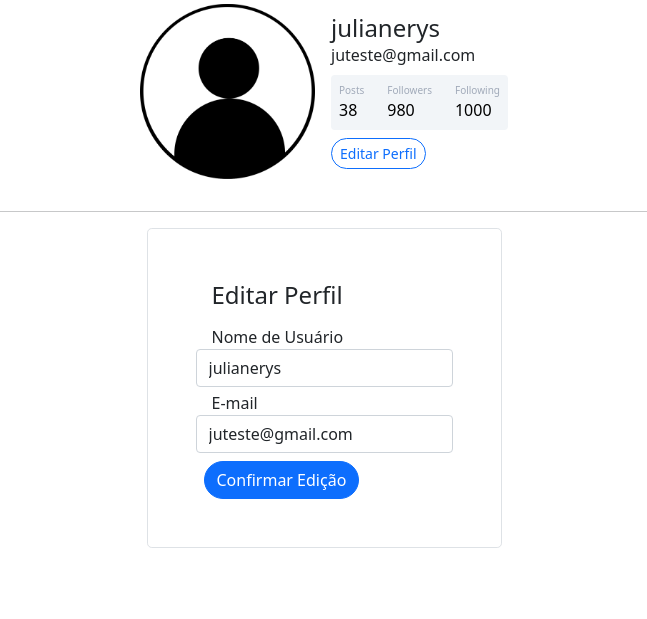
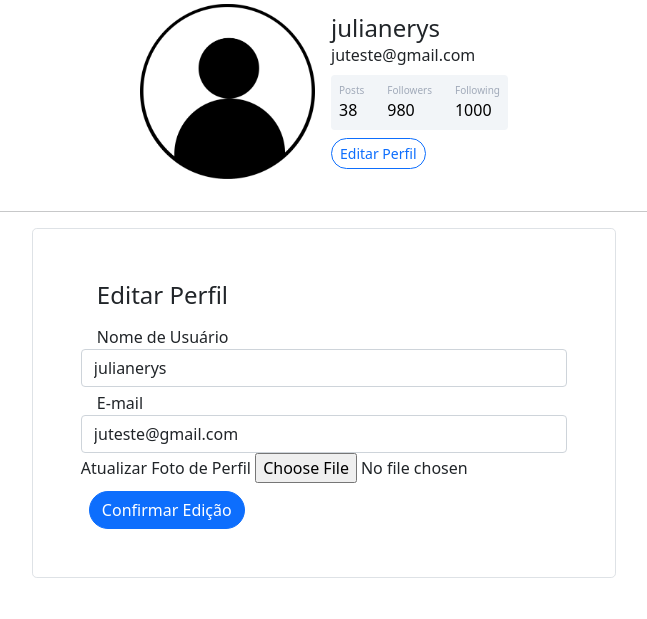
Before and after one commit to jul1anaportela/DevSpace, a Flask app: page /perfil/editar in a window 1280 px wide. Shown: the part 181-800 px from the top of the page, without its empty margins (316-963 px from the left). Run offline with Flask 3, Linux system fonts and the light colour scheme; a user stored in the database is signed in; some libraries are stand-ins or nearby versions.

Commit message:
:sparkles: campo atualizar foto adicionado :sparkles:

```diff
--- a/comuna/forms.py
+++ b/comuna/forms.py
@@ -1,4 +1,5 @@
 from flask_wtf import FlaskForm
+from flask_wtf.file import FileField, FileAllowed
 from wtforms import StringField, PasswordField, SubmitField, BooleanField
 from wtforms.validators import DataRequired, Length, Email, EqualTo, ValidationError
 from comuna.models import Usuario
@@ -28,6 +29,7 @@ class FormLogin(FlaskForm):
 class FormEditarPerfil(FlaskForm):
     username = StringField('Nome de Usuário', validators=[DataRequired()])
     email = StringField('E-mail', validators=[DataRequired(), Email()])
+    foto_perfil = FileField('Atualizar Foto de Perfil', validators=[FileAllowed(['jpg', 'png'])])
     botao_submit_editarperfil = SubmitField('Confirmar Edição')
 
     def validate_email(self, email):
--- a/comuna/templates/editarperfil.html
+++ b/comuna/templates/editarperfil.html
@@ -5,10 +5,11 @@
     <hr>
     <div class="row">
         <div class="col d-flex justify-content-center">
-            <form method=POST action="" class="border p-5 rounded-3">
+            <form method=POST action="" class="border p-5 rounded-3" enctype="multipart/form-data">
                 {{form_editarperfil.csrf_token}}
                 <legend class="ms-3">Editar Perfil</legend>
                 <fieldset>
+
                     <div class="form-group mt-1"> <!--username-->
                         {{form_editarperfil.username.label (class="form-control-label ms-3")}}
 
@@ -39,7 +40,15 @@
                             {{form_editarperfil.email (class="form-control")}}
                         {%endif%}
                     </div>
-
+                    <div class="form-goup">
+                        {{form_editarperfil.foto_perfil.label}}
+                        {{form_editarperfil.foto_perfil(class="form-control-file")}}
+                        {% if form_editarperfil.foto_perfil.errors %}
+                            {% for erro in form_editarperfil.foto_perfil.errors %}
+                               <span class="text-danger">{{ erro }}</span><br>
+                            {% endfor %}
+                        {% endif %}
+                    </div>
 
                 </fieldset><!--Botao Editar Perfil-->
                 {{form_editarperfil.botao_submit_editarperfil (class="btn btn-primary rounded-pill mt-2 ms-2")}}
```
Also changed, not shown: comuna/routes.py (line endings or trailing spaces).
